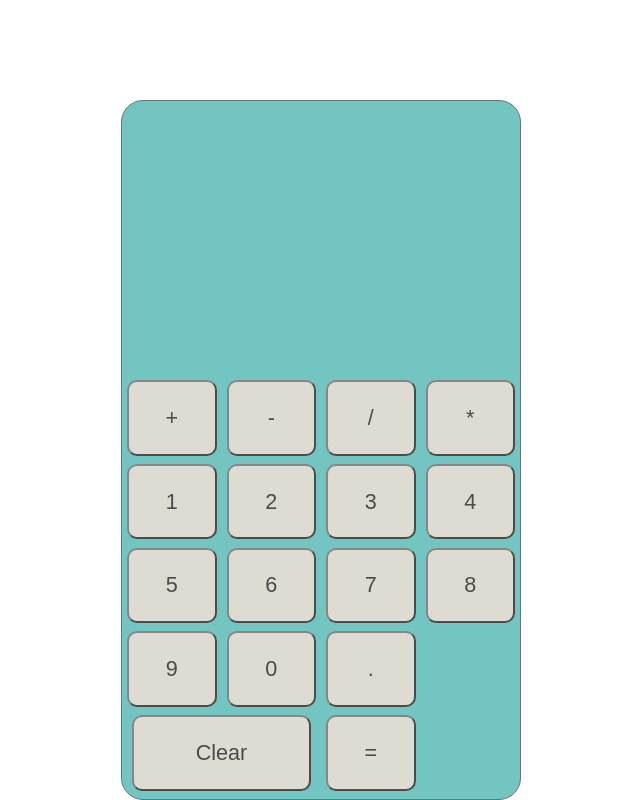
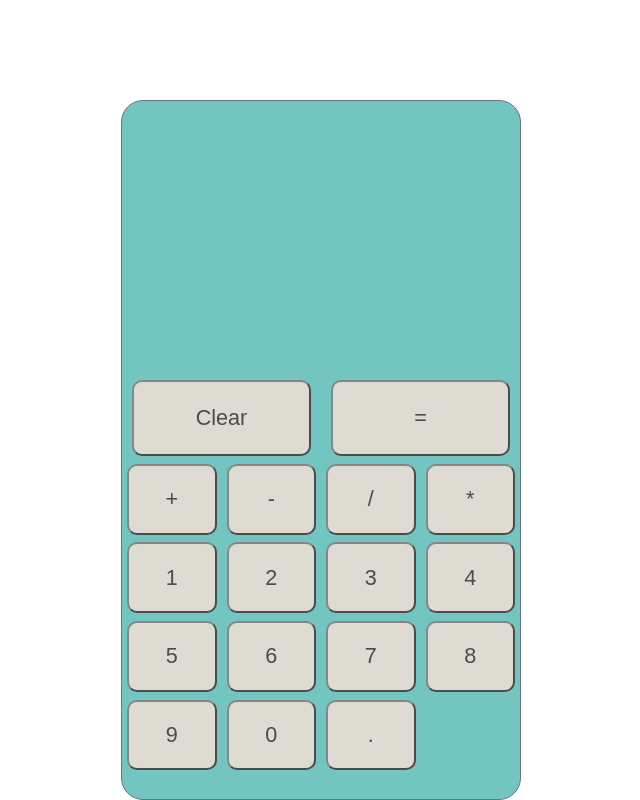
Before and after one commit to KaiserItachi/CalculatorApp, a React (Create React App) app: page / in a window 1280 px wide. Shown: the whole page, without its empty margins (319-959 px from the left). Built offline with nearby package versions, Linux system fonts and the light colour scheme.

Commit message:
made some more changes in style

```diff
--- a/src/App.css
+++ b/src/App.css
@@ -18,7 +18,7 @@
 .buttons {
   display: grid;
   grid-template-columns: 1fr 1fr 1fr 1fr;
-  height: 60%;
+  height: 45%;
 }
 
 .btn {
@@ -30,11 +30,6 @@
   border-radius: 10px;
   background-color: #d1ccc0;
 }
-
-.clear {
-  grid-column: 1 / 3;
-}
-
 
 .display {
   display: grid;
@@ -52,3 +47,15 @@
 .text {
   font-size: 200%;
 }
+
+.operation {
+  display: grid;
+  grid-template-columns: 1fr 1fr;
+  height: 12%;
+  grid-column-gap:0;
+  width: 100%;
+}
+
+.clear {
+  width: 100%;
+}
--- a/src/App.js
+++ b/src/App.js
@@ -166,12 +166,15 @@ class App extends Component {
             <div><label className="lbl">{this.state.result}</label></div>
           }
         </div>
+        <div className="operation">
+          <div className="clear"><button className="btn" onClick={this.clearAll}>Clear</button></div>
+          <div className="result"><button className="btn" onClick={this.updateResult}>=</button></div>
+        </div>
         <div className="buttons">
           {Functions.map(fun => (<div><button className="btn" value={fun} onClick={this.onFunClick}>{fun}</button></div>))}
           {Numbers.map(num => (<div><button className="btn" value={num} onClick={this.onNumClick}>{num}</button></div>))}
-          <div className="clear"><button className="btn" onClick={this.clearAll}>Clear</button></div>
-          <div className="result"><button className="btn" onClick={this.updateResult}>=</button></div>
         </div>
+
       </div>
     </div>
     );
```
